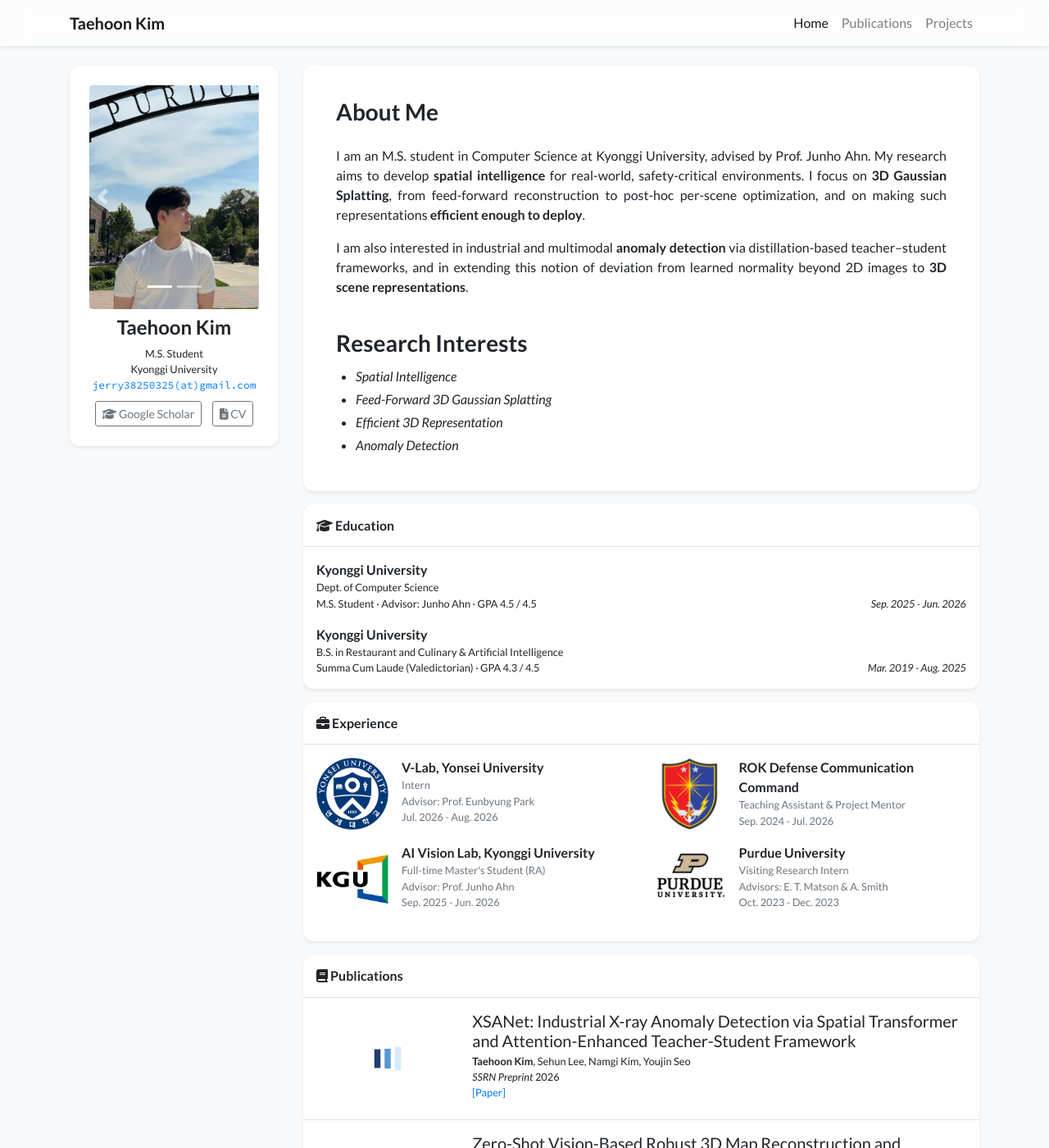
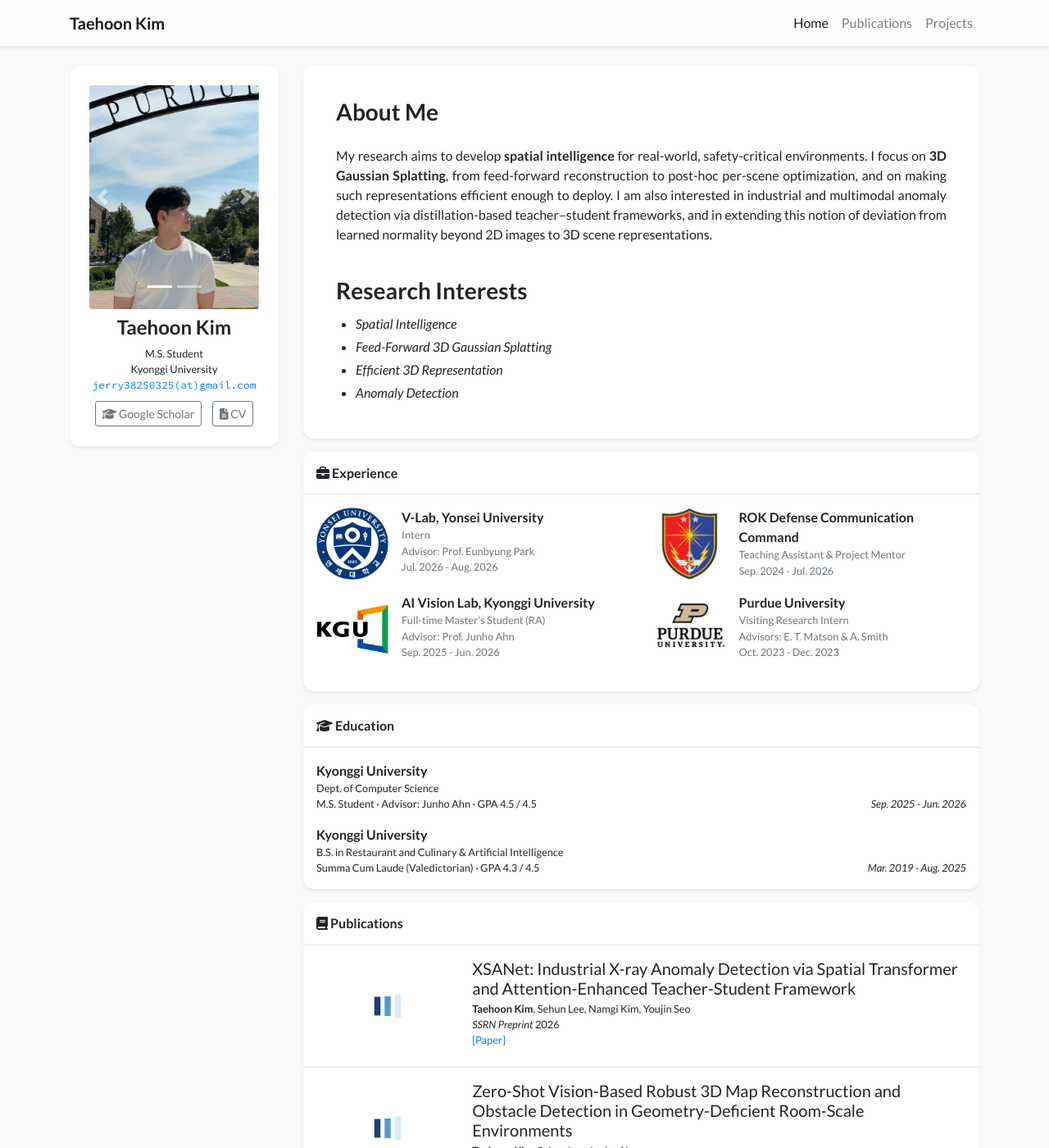
Before and after one commit to Maruu0127/Maruu0127.github.io, a Jekyll site: the page built from index.html, in a window 1280 px wide and 1400 px high. Shown: the whole window at 82% size. Built offline with Jekyll 4.4.1, drawn with Linux system fonts in a browser that asks for light colours; nearby versions of some CDN libraries; a style sheet for code colours, icons or effects is not loaded.

Commit message:
Use CV research-interests text for About Me; show Experience first
- About Me now carries the CV's Research Interests paragraph verbatim,
  bolding only "spatial intelligence" and "3D Gaussian Splatting"
- Swap the homepage card order so Experience precedes Education

Co-Authored-By: Claude Opus 5 <noreply@anthropic.com>
Claude-Session: https://claude.ai/code/session_01F2enPiZjH6JrzM4YXPREvx

```diff
--- a/_data/profile.yml
+++ b/_data/profile.yml
@@ -20,16 +20,12 @@ gscholar: "https://scholar.google.com/citations?user=O30uZmkAAAAJ&hl=ko"
 short_bio_text_justify: true
 short_bio: >-
   <p>
-    I am an M.S. student in Computer Science at Kyonggi University, advised by Prof. Junho Ahn.
     My research aims to develop <strong>spatial intelligence</strong> for real-world, safety-critical
     environments. I focus on <strong>3D Gaussian Splatting</strong>, from feed-forward reconstruction
-    to post-hoc per-scene optimization, and on making such representations
-    <strong>efficient enough to deploy</strong>.
-  </p>
-  <p>
-    I am also interested in industrial and multimodal <strong>anomaly detection</strong> via
-    distillation-based teacher–student frameworks, and in extending this notion of deviation from
-    learned normality beyond 2D images to <strong>3D scene representations</strong>.
+    to post-hoc per-scene optimization, and on making such representations efficient enough to deploy.
+    I am also interested in industrial and multimodal anomaly detection via distillation-based
+    teacher–student frameworks, and in extending this notion of deviation from learned normality
+    beyond 2D images to 3D scene representations.
   </p>
 
 # --- 관심 연구 분야 (홈 화면 About Me 아래 카드에 표시) ---
--- a/index.html
+++ b/index.html
@@ -13,8 +13,8 @@ navbar_title: Home
         {% include widgets/profile_card_bio_only.html %}
 
         {% if site.data.display.homepage.show_experience %}
+            {% include widgets/experience_card.html %}
             {% include widgets/education_card.html %}
-            {% include widgets/experience_card.html %}
         {% endif %}
 
         {% if site.data.display.homepage.show_selected_publications %}
```
